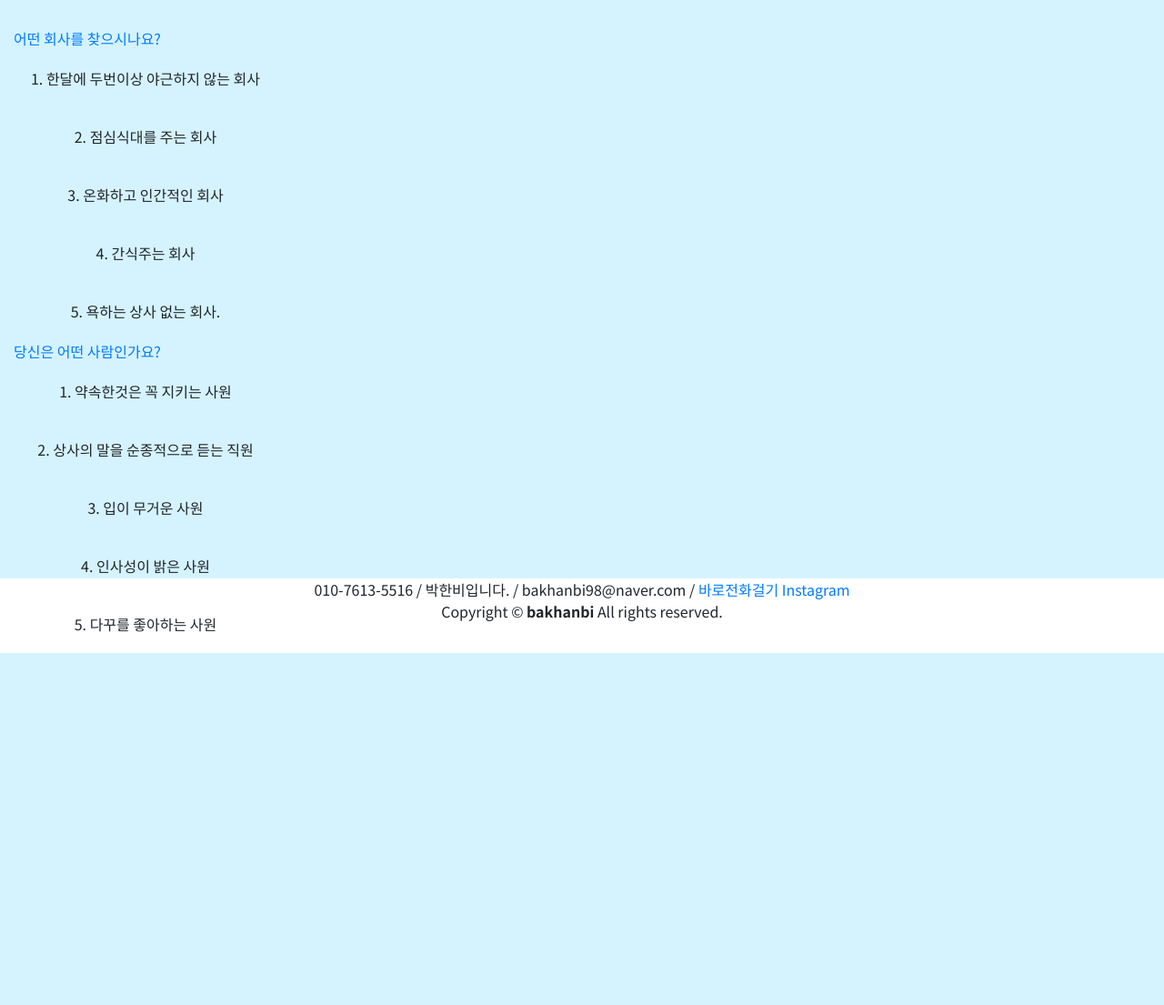
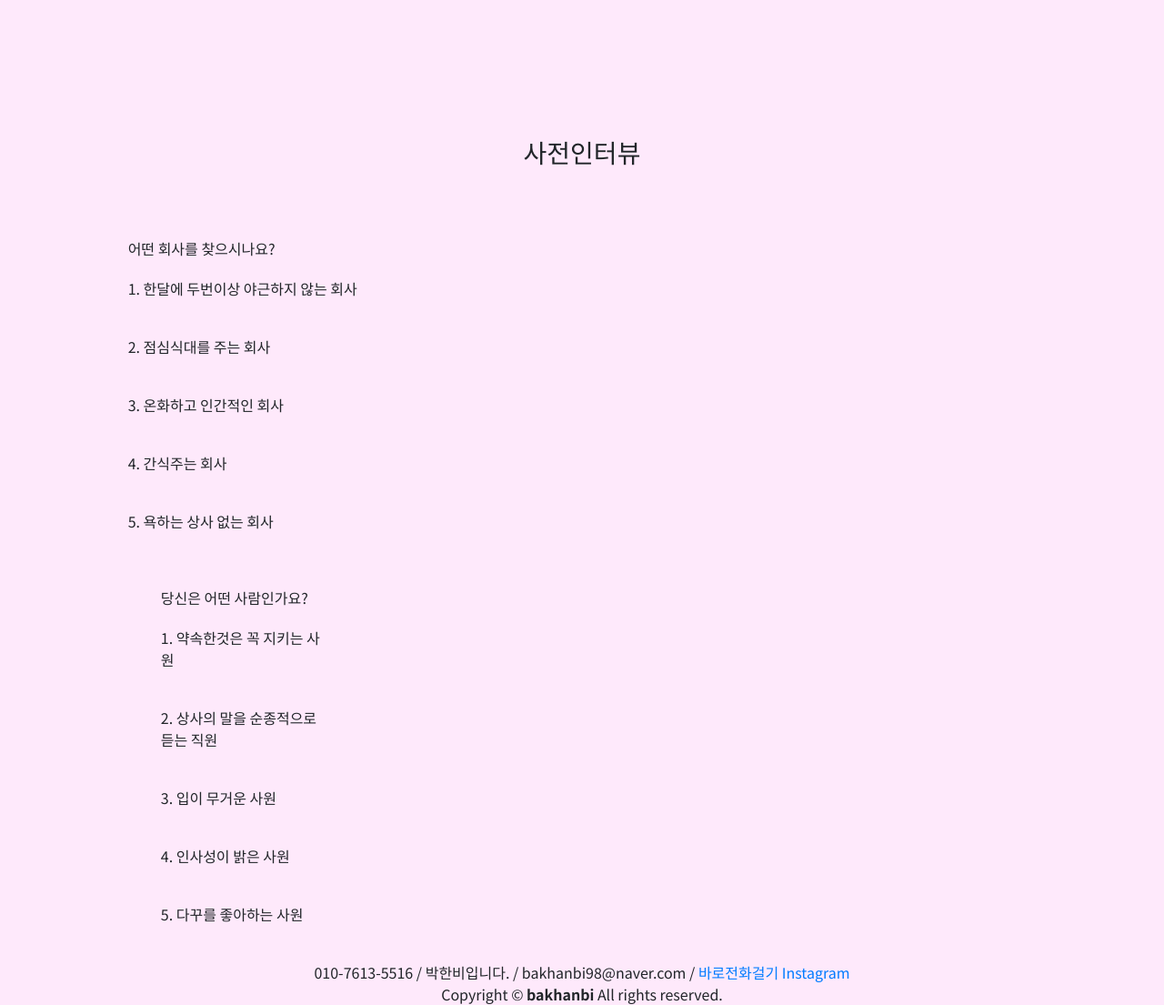
Before and after one commit to hanbi5516/portfolio, a PHP site: page / in a window 1280 px wide. Shown: the part 1764-2869 px from the top of the page at 91% size. Before the commit the page ends 2482 px from the top, so only its background shows below. Run offline with PHP 8.4, Linux system fonts and the light colour scheme; some libraries are stand-ins or nearby versions; some web fonts are replaced.

Commit message:
10/21_자소서페이지

```diff
--- a/hanbi/css/style.css
+++ b/hanbi/css/style.css
@@ -71,9 +71,9 @@ ul,ol,dl,dd,dt{ list-style: none; margin: 0; padding: 0;}
 
 
 /* 섹션 배경 */
-.bg1{background: #a2f0ba7c;}
-.bg2{background: #fdd2f67d;}
-.bg3{background: #a9e7ff7c;}
+/* .bg1{background: #a2f0ba7c;} */
+.bg{background: #fdd2f67d;}
+/* .bg3{background: #a9e7ff7c;} */
 
 /* bg1 */
 #portfolio .first{
@@ -128,7 +128,7 @@ ul,ol,dl,dd,dt{ list-style: none; margin: 0; padding: 0;}
     color: #666;
 }
 
-/* 선미선미 */
+
 #main .bar1,
 #main .bar2,
 #main .bar3,
@@ -187,10 +187,6 @@ line-height: 40px;
 /* padding-left: 50%; */
 }
 
-  /* 선미선미 */
-
-
-/* ================================= */
 .check{
     position: relative;
     display: inline-block;
@@ -216,6 +212,7 @@ line-height: 40px;
 
 /* bg3 */
 
+.bg ul{margin: 0 auto;}
 .bg ul li{
     display: inline;
     margin: 20px 0;
@@ -223,14 +220,47 @@ line-height: 40px;
 
 
 
+/* top버튼 */
+
+/* #wrap div #top_btn{
+    position: fixed;
+    left: 0;
+    bottom: -50px;
+    display: inline-block;
+    background-color: #b8de6f;
+    width: 100%;
+    height: 50px;
+    line-height: 50px;
+    font-weight: bold;
+    opacity: 0;
+    transition: 0.7s ease;
+    font-size: 17px;
+  }
+
+#wrap div #top_btn.on{
+    opacity: 1;
+    cursor: pointer;
+    bottom: 0;
+  } */
+
+
 
 /* bg1,bg2,bg3 통합 */
 #portfolio,
 #me,
 #preinterview{
+    min-height: 100vh;
+}
+
+#portfolio{
     /* padding: 2%; */
-    padding-top: 6.5em;
-    height: 100vh;
+    padding-top: 9.5em;
+}
+#me{
+    padding-top: 5.5em;
+}
+#preinterview{
+    padding-top: 9.5em;
 }
 
 
--- a/hanbi/js/hanbi.js
+++ b/hanbi/js/hanbi.js
@@ -57,3 +57,40 @@ $(document).ready(function(){
     });
 
 })
+
+function findAddr(){
+	new daum.Postcode({
+        oncomplete: function(data) {
+
+        	console.log(data);
+
+            // 팝업에서 검색결과 항목을 클릭했을때 실행할 코드를 작성하는 부분.
+            // 도로명 주소의 노출 규칙에 따라 주소를 표시한다.
+            // 내려오는 변수가 값이 없는 경우엔 공백('')값을 가지므로, 이를 참고하여 분기 한다.
+            var roadAddr = data.roadAddress; // 도로명 주소 변수
+            var jibunAddr = data.jibunAddress; // 지번 주소 변수
+            // 우편번호와 주소 정보를 해당 필드에 넣는다.
+            document.getElementById('member_post').value = data.zonecode;
+            if(roadAddr !== ''){
+                document.getElementById("member_addr").value = roadAddr;
+            }
+            else if(jibunAddr !== ''){
+                document.getElementById("member_addr").value = jibunAddr;
+            }
+        }
+    }).open();
+}
+// $(window).scroll(function(){
+
+//     if( $(this).scrollTop() > 100 ){
+//       $("#wrap #top_btn").addClass("on");
+//     }
+//     else{
+//       $("#wrap #top_btn").removeClass("on");
+//     }
+
+//   });
+
+// $("#wrap #top_btn").click(function(){
+//   window.scrollTo({top : 0, behavior: 'smooth'});
+// });
--- a/index.html
+++ b/index.html
@@ -43,6 +43,8 @@
         <script src="/hanbi/js/jquery-2.2.4.min.js" ></script>
         <script src="/hanbi/js/hanbi.js?ver=<?php echo time(); ?>"></script>
 
+        <script src="/hanbi/js/hanbi.js"></script>
+
 </head>
 <body>
 
@@ -71,6 +73,11 @@
             </nav>
         </header>
 
+        <!-- <div>
+            <a id="top_btn" class="">TOP</a>
+        </div> -->
+
+        <div class="bg">
             <section id="main">
                 <div id="portfolio" class="bg1">
                     <div class="first d-md-flex justify-content-md-around flex-sm-column">
@@ -113,18 +120,15 @@
 
 
                 <div id="me" class="bg2">
-                <div class="">
-                    <div class="">
+                    <div>
                         <div class="bg2_t text-center">
                             <strong>책임감 강한</strong>
                             <h5 class="">웹퍼블리셔 박한비 입니다.</h5>
-                        </div>
                         </div>
                         <div class="d-md-flex justify-content-md-center align-items-md-center d-sm-flex justify-content-sm-center align-items-sm-center">
                             <div class="col-md-4 d-sm-flex justify-content-sm-center align-items-sm-center">
                                 <img class="img-fluid" src="/hanbi/img/hanbi_og_img.png" alt="박한비의 프로필 사진">
                             </div>
-                        <!-- 선미가 준거 -->
                             <div id="main" class="col-md-4 text-center">
                                 <div class="d-md-flex justify-content-md-center align-items-md-center">
                                     <div class="graph">
@@ -167,31 +171,31 @@
                                     </div>
                                 </div>
                             </div>
-                        <!-- 선미선미 -->
-
                         </div>
                     </div>
                 </div>
 
                 <div id="preinterview" class="bg3">
-                <div class="bg">
                     <h3 class="bg3_title text-center pb-5">사전인터뷰</h3>
-                    <ul class="col-md-3">
-                        <li>
-                            <a href="">어떤 회사를 찾으시나요?</a>
-                            <ul class="d-md-flex flex-md-column align-items-md-center">
+                    <div class=" col-md-5">
+                        <ul class="bg3_answer d-flex flex-column align-items-center">
+                            <li class="">
+                                <span>어떤 회사를 찾으시나요?</span>
+                                <ul class="d-flex flex-column">
                                     <li>1. 한달에 두번이상 야근하지 않는 회사</li>
                                     <li>2. 점심식대를 주는 회사</li>
                                     <li>3. 온화하고 인간적인 회사</li>
                                     <li>4. 간식주는 회사</li>
-                                <li>5. 욕하는 상사 없는 회사.</li>
+                                    <li>5. 욕하는 상사 없는 회사</li>
                                 </ul>
                             </li>
                         </ul>
-                    <ul class="col-md-3">
-                        <li>
-                            <a href="">당신은 어떤 사람인가요?</a>
-                            <ul class="d-md-flex flex-md-column align-items-md-center">
+                    </div>
+                    <div class=" col-md-5">
+                        <ul class="bg3_answer col-md-5 d-flex flex-column align-items-center">
+                            <li class="">
+                                <span>당신은 어떤 사람인가요?</span>
+                                <ul class="d-flex flex-column">
                                     <li>1. 약속한것은 꼭 지키는 사원</li>
                                     <li>2. 상사의 말을 순종적으로 듣는 직원</li>
                                     <li>3. 입이 무거운 사원</li>
@@ -212,7 +216,7 @@
                     <div id="ft_copy">Copyright &copy; <b>bakhanbi</b> All rights reserved.</div>
                 </div>
             </footer>
-
+        </div>
     </div>
     <script src="https://unpkg.com/swiper@8/swiper-bundle.min.js"></script>
 </body>
```
Lines whose indentation alone changed are shown as unchanged.
